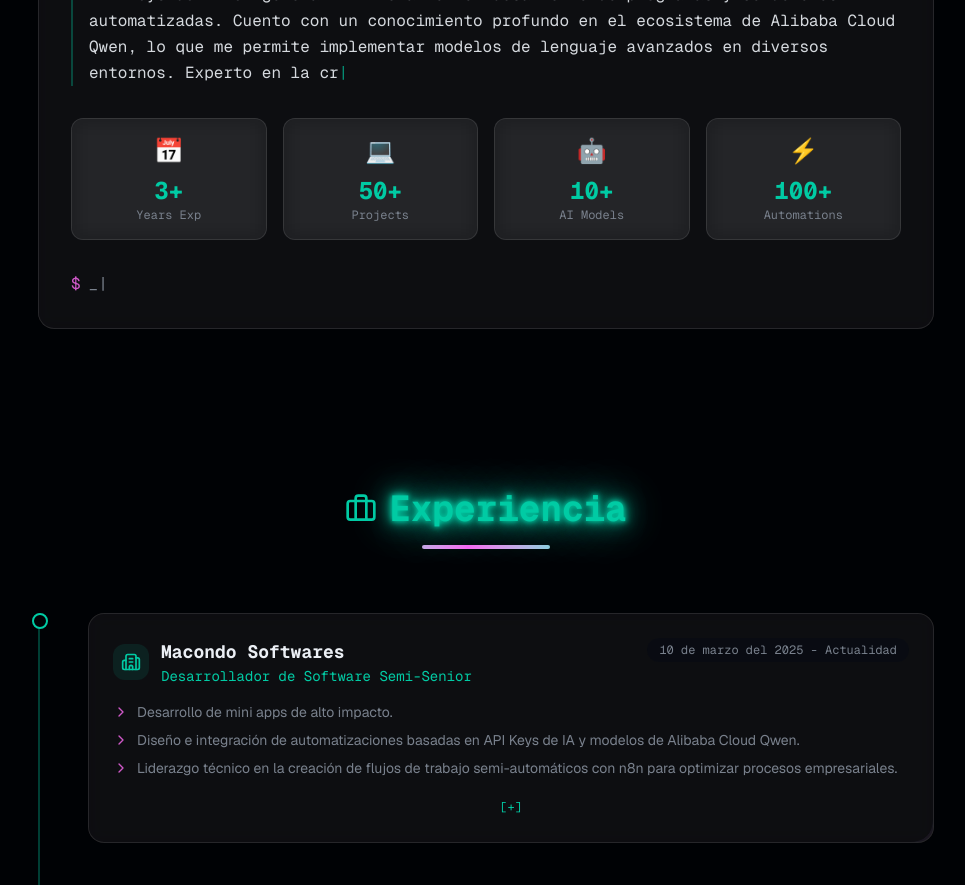
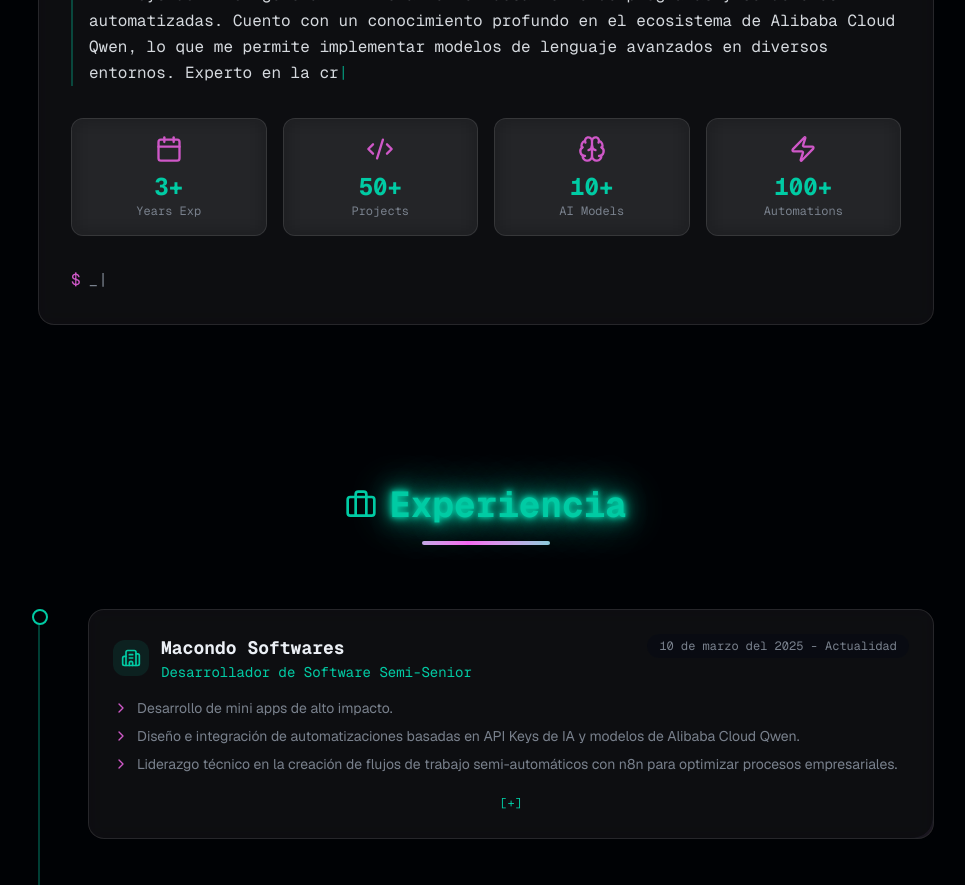
Before and after one commit to Larry-Garcia-dev/MI-CV, a Next.js app: page / in a window 1280 px wide. Shown: the part 1180-2065 px from the top of the page, without its empty margins (154-1119 px from the left). Built offline with nearby package versions, Linux system fonts and the light colour scheme.

Commit message:
feat: replace emojis with Lucide React icons\n\nUse Lucide React icons for statistics with smooth hover animations.

```diff
--- a/components/profile-section.tsx
+++ b/components/profile-section.tsx
@@ -2,7 +2,7 @@
 
 import { useLanguage } from "@/lib/language-context";
 import { useState, useEffect, useRef } from "react";
-import { User, Terminal } from "lucide-react";
+import { User, Terminal, Calendar, Code2, Brain, Zap } from "lucide-react";
 
 export function ProfileSection() {
   const { t } = useLanguage();
@@ -95,18 +95,20 @@ export function ProfileSection() {
             {/* Stats */}
             <div className="mt-8 grid grid-cols-2 md:grid-cols-4 gap-4">
               {[
-                { label: "Years Exp", value: "3+", icon: "📅" },
-                { label: "Projects", value: "50+", icon: "💻" },
-                { label: "AI Models", value: "10+", icon: "🤖" },
-                { label: "Automations", value: "100+", icon: "⚡" },
-              ].map((stat, index) => (
+                { label: "Years Exp", value: "3+", icon: Calendar },
+                { label: "Projects", value: "50+", icon: Code2 },
+                { label: "AI Models", value: "10+", icon: Brain },
+                { label: "Automations", value: "100+", icon: Zap },
+              ].map((stat, index) => {
+                const IconComponent = stat.icon;
+                return (
                   <div
                     key={stat.label}
                     className="glass rounded-lg p-4 text-center hover:border-primary/50 border border-transparent transition-all hover-lift group"
                     style={{ animationDelay: `${index * 100}ms` }}
                   >
-                  <div className="text-2xl mb-2 group-hover:scale-125 transition-transform">
-                    {stat.icon}
+                    <div className="flex justify-center mb-2">
+                      <IconComponent className="w-7 h-7 text-accent group-hover:text-primary group-hover:scale-125 transition-all duration-300" />
                     </div>
                     <div className="font-mono text-2xl font-bold text-primary group-hover:neon-text transition-all">
                       {stat.value}
@@ -115,7 +117,8 @@ export function ProfileSection() {
                       {stat.label}
                     </div>
                   </div>
-              ))}
+                );
+              })}
             </div>
 
             {/* New line prompt */}
```
Lines whose indentation alone changed are shown as unchanged.
